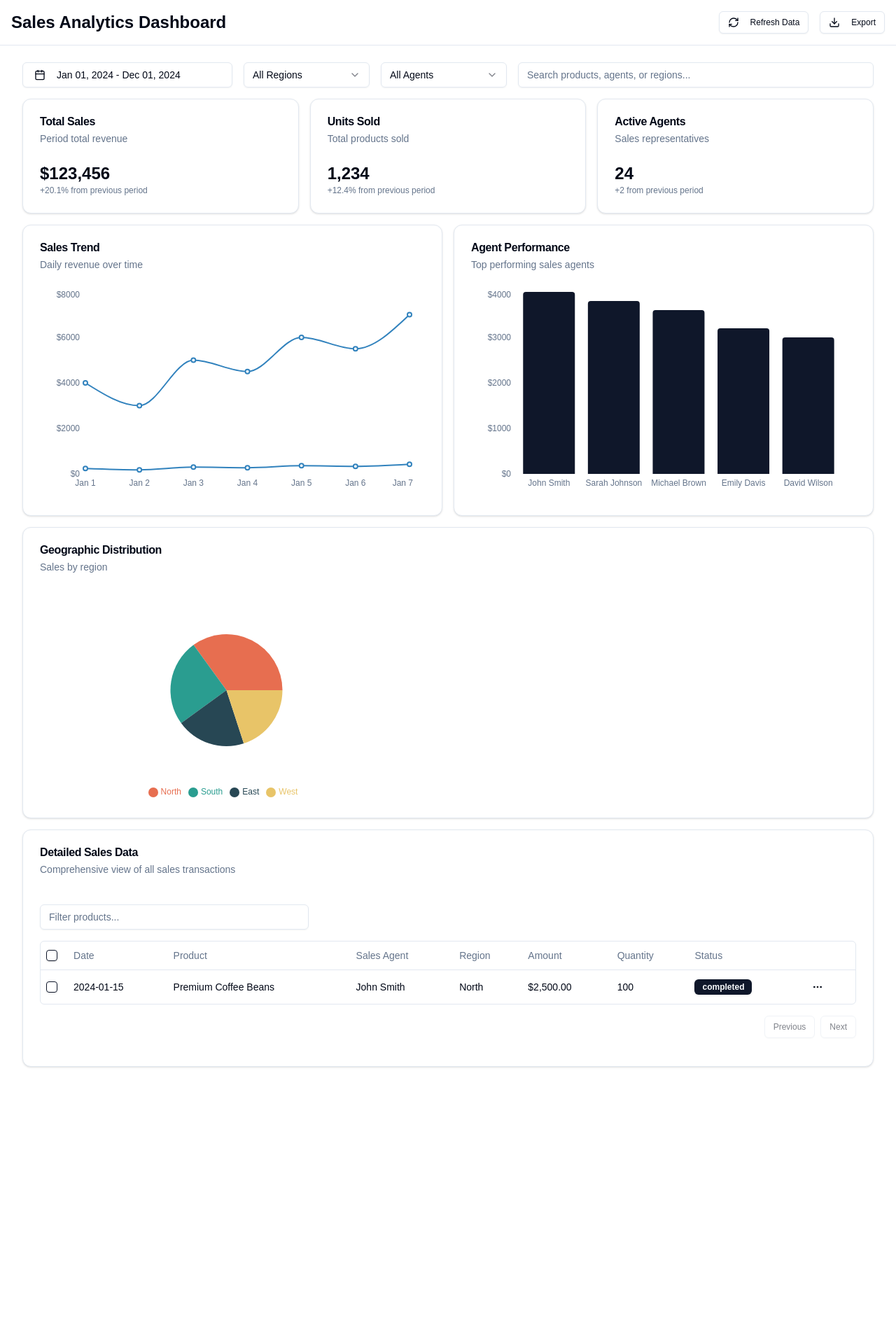
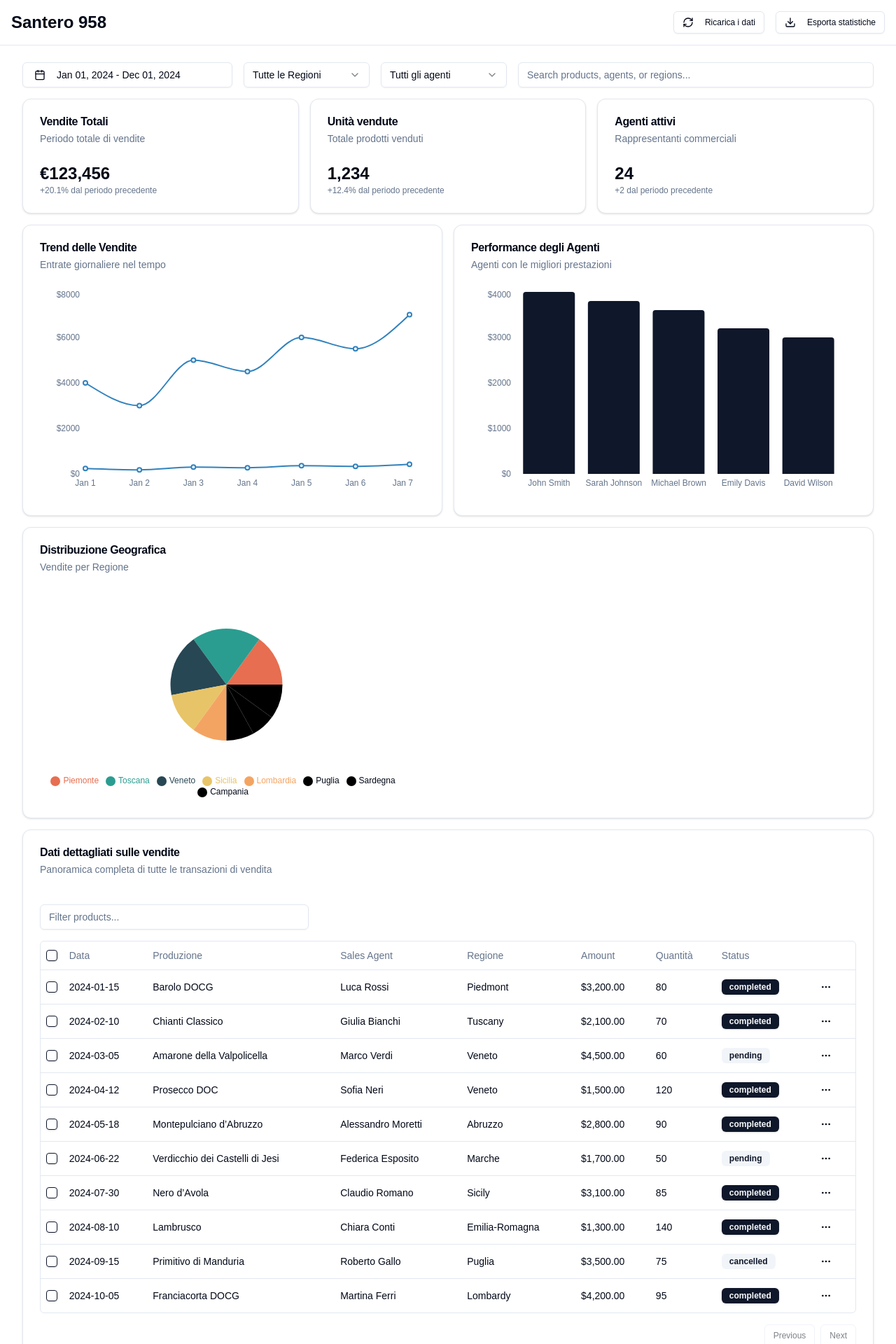
Before and after one commit to GabrieleMasciulli/crm-958, a Next.js app: page / in a window 1280 px wide. Shown: the top 1920 px of the page at 70% size. Before the commit the page ends 1556 px from the top, so only its background shows below. Built offline with nearby package versions, Linux system fonts and the light colour scheme.

Commit message:
translated strings into ita, create agents page

```diff
--- a/package.json
+++ b/package.json
@@ -9,6 +9,7 @@
     "lint": "next lint"
   },
   "dependencies": {
+    "@heroicons/react": "^2.2.0",
     "@radix-ui/react-checkbox": "^1.1.2",
     "@radix-ui/react-dropdown-menu": "^2.1.2",
     "@radix-ui/react-popover": "^1.1.2",
@@ -24,6 +25,7 @@
     "react-day-picker": "^8.10.1",
     "react-dom": "19.0.0-rc-66855b96-20241106",
     "recharts": "^2.13.3",
+    "solid": "link:@heroicons/react/solid",
     "tailwind-merge": "^2.5.5",
     "tailwindcss-animate": "^1.0.7"
   },
--- /dev/null
+++ b/src/app/agents/page.tsx
@@ -0,0 +1,5 @@
+import Agents from "@/components/agents";
+
+export default function Home() {
+  return <Agents />;
+}
--- /dev/null
+++ b/src/components/agents.tsx
@@ -0,0 +1,53 @@
+"use client";
+
+import agentSummary from "@/lib/data/agentsData";
+import { BeakerIcon } from "@heroicons/react/24/solid";
+
+export default function Agents() {
+  return (
+    <div className="p-6">
+      <h1 className="text-3xl font-bold mb-6">Riepilogo Agenti</h1>
+      <div className="space-y-4">
+        {agentSummary.map((agent, index) => (
+          <div
+            key={index}
+            className="p-4 border border-gray-300 rounded-lg shadow-md"
+          >
+            <svg
+              xmlns="http://www.w3.org/2000/svg"
+              viewBox="0 0 24 24"
+              fill="currentColor"
+              className="size-9"
+            >
+              <path
+                fillRule="evenodd"
+                d="M18.685 19.097A9.723 9.723 0 0 0 21.75 12c0-5.385-4.365-9.75-9.75-9.75S2.25 6.615 2.25 12a9.723 9.723 0 0 0 3.065 7.097A9.716 9.716 0 0 0 12 21.75a9.716 9.716 0 0 0 6.685-2.653Zm-12.54-1.285A7.486 7.486 0 0 1 12 15a7.486 7.486 0 0 1 5.855 2.812A8.224 8.224 0 0 1 12 20.25a8.224 8.224 0 0 1-5.855-2.438ZM15.75 9a3.75 3.75 0 1 1-7.5 0 3.75 3.75 0 0 1 7.5 0Z"
+                clipRule="evenodd"
+              />
+            </svg>
+
+            <h2 className="text-xl font-semibold mb-2">{agent.name}</h2>
+            <p className="text-sm text-gray-600 mb-2">
+              <strong>Vendite Totali:</strong> {agent.totalSales}
+            </p>
+            <p className="text-sm text-gray-600 mb-2">
+              <strong>Regioni Coperte:</strong> {agent.regions.join(", ")}
+            </p>
+            <p className="text-sm text-gray-600 mb-2">
+              <strong>Totale Venduto:</strong> €{" "}
+              {agent.totalAmount.toLocaleString()}
+            </p>
+            <p className="text-sm text-gray-600 mb-2">
+              <strong>Numero Clienti:</strong> {agent.totalClients}
+            </p>
+            <p className="text-sm text-gray-600">
+              <strong>Cliente con Maggior Vendite:</strong>{" "}
+              {agent.topClient.product} (€{" "}
+              {agent.topClient.amount.toLocaleString()})
+            </p>
+          </div>
+        ))}
+      </div>
+    </div>
+  );
+}
--- a/src/components/columns.tsx
+++ b/src/components/columns.tsx
@@ -1,8 +1,8 @@
-"use client"
+"use client";
 
-import { ColumnDef } from "@tanstack/react-table"
-import { Badge } from "@/components/ui/badge"
-import { Checkbox } from "@/components/ui/checkbox"
+import { ColumnDef } from "@tanstack/react-table";
+import { Badge } from "@/components/ui/badge";
+import { Checkbox } from "@/components/ui/checkbox";
 import {
   DropdownMenu,
   DropdownMenuContent,
@@ -10,20 +10,20 @@ import {
   DropdownMenuLabel,
   DropdownMenuSeparator,
   DropdownMenuTrigger,
-} from "@/components/ui/dropdown-menu"
-import { Button } from "@/components/ui/button"
-import { MoreHorizontal } from "lucide-react"
+} from "@/components/ui/dropdown-menu";
+import { Button } from "@/components/ui/button";
+import { MoreHorizontal } from "lucide-react";
 
 export type Sale = {
-  id: string
-  date: string
-  product: string
-  agent: string
-  region: string
-  amount: number
-  quantity: number
-  status: string
-}
+  id: string;
+  date: string;
+  product: string;
+  agent: string;
+  region: string;
+  amount: number;
+  quantity: number;
+  status: string;
+};
 
 export const columns: ColumnDef<Sale>[] = [
   {
@@ -47,11 +47,11 @@ export const columns: ColumnDef<Sale>[] = [
   },
   {
     accessorKey: "date",
-    header: "Date",
+    header: "Data",
   },
   {
     accessorKey: "product",
-    header: "Product",
+    header: "Produzione",
   },
   {
     accessorKey: "agent",
@@ -59,42 +59,40 @@ export const columns: ColumnDef<Sale>[] = [
   },
   {
     accessorKey: "region",
-    header: "Region",
+    header: "Regione",
   },
   {
     accessorKey: "amount",
     header: "Amount",
     cell: ({ row }) => {
-      const amount = parseFloat(row.getValue("amount"))
+      const amount = parseFloat(row.getValue("amount"));
       const formatted = new Intl.NumberFormat("en-US", {
         style: "currency",
         currency: "USD",
-      }).format(amount)
-      return formatted
+      }).format(amount);
+      return formatted;
     },
   },
   {
     accessorKey: "quantity",
-    header: "Quantity",
+    header: "Quantità",
   },
   {
     accessorKey: "status",
     header: "Status",
     cell: ({ row }) => {
-      const status = row.getValue("status") as string
+      const status = row.getValue("status") as string;
       return (
-        <Badge
-          variant={status === "completed" ? "default" : "secondary"}
-        >
+        <Badge variant={status === "completed" ? "default" : "secondary"}>
           {status}
         </Badge>
-      )
+      );
     },
   },
   {
     id: "actions",
     cell: ({ row }) => {
-      const sale = row.original
+      const sale = row.original;
       return (
         <DropdownMenu>
           <DropdownMenuTrigger asChild>
@@ -115,7 +113,7 @@ export const columns: ColumnDef<Sale>[] = [
             <DropdownMenuItem>View payment</DropdownMenuItem>
           </DropdownMenuContent>
         </DropdownMenu>
-      )
+      );
     },
   },
-]
+];
--- a/src/components/dashboard.tsx
+++ b/src/components/dashboard.tsx
@@ -1,144 +1,155 @@
-'use client'
+"use client";
 
-import { useState } from 'react'
+import { useState } from "react";
 import {
   Card,
   CardContent,
   CardDescription,
   CardHeader,
   CardTitle,
-} from '@/components/ui/card'
+} from "@/components/ui/card";
 import {
   Select,
   SelectContent,
   SelectItem,
   SelectTrigger,
   SelectValue,
-} from '@/components/ui/select'
-import { DatePickerWithRange } from '@/components/date-range-picker'
-import { DataTable } from '@/components/data-table'
-import { columns } from '@/components/columns'
-import { SalesChart } from '@/components/sales-chart'
-import { AgentPerformanceChart } from '@/components/agent-performance'
-import { GeographicDistribution } from '@/components/geographic-distribution'
-import { Input } from '@/components/ui/input'
-import { Button } from '@/components/ui/button'
-import { Download, RefreshCw } from 'lucide-react'
-
+} from "@/components/ui/select";
+import { DatePickerWithRange } from "@/components/date-range-picker";
+import { DataTable } from "@/components/data-table";
+import { columns } from "@/components/columns";
+import { SalesChart } from "@/components/sales-chart";
+import { AgentPerformanceChart } from "@/components/agent-performance";
+import { GeographicDistribution } from "@/components/geographic-distribution";
+import { Input } from "@/components/ui/input";
+import { Button } from "@/components/ui/button";
+import { Download, RefreshCw } from "lucide-react";
+import salesData from "@/lib/data/salesData";
+import Link from "next/link";
 // Sample data - in a real app, this would come from your backend
-const data = [
-  {
-    id: '1',
-    date: '2024-01-15',
-    product: 'Premium Coffee Beans',
-    agent: 'John Smith',
-    region: 'North',
-    amount: 2500,
-    quantity: 100,
-    status: 'completed',
-  },
-  // ... more data
-]
 
 export default function Dashboard() {
   const [dateRange, setDateRange] = useState({
     from: new Date(2024, 0, 1),
     to: new Date(),
-  })
+  });
 
   return (
-    <div className='flex min-h-screen flex-col'>
-      <div className='border-b'>
-        <div className='flex h-16 items-center px-4'>
-          <h1 className='text-2xl font-bold'>Sales Analytics Dashboard</h1>
-          <div className='ml-auto flex items-center space-x-4'>
-            <Button variant='outline' size='sm'>
-              <RefreshCw className='mr-2 h-4 w-4' />
-              Refresh Data
+    <div className="flex min-h-screen flex-col">
+      <div className="border-b">
+        <div className="flex h-16 items-center px-4">
+          <h1 className="text-2xl font-bold">Santero 958</h1>
+          <div className="ml-auto flex items-center space-x-4">
+            <Button variant="outline" size="sm">
+              <RefreshCw className="mr-2 h-4 w-4" />
+              Ricarica i dati
             </Button>
-            <Button variant='outline' size='sm'>
-              <Download className='mr-2 h-4 w-4' />
-              Export
+            <Button variant="outline" size="sm">
+              <Download className="mr-2 h-4 w-4" />
+              Esporta statistiche
             </Button>
           </div>
         </div>
       </div>
-      <div className='flex-1 space-y-4 p-8 pt-6'>
-        <div className='flex flex-col space-y-4 lg:flex-row lg:space-x-4 lg:space-y-0'>
-          <div className='flex items-center space-x-4'>
+      <div className="flex-1 space-y-4 p-8 pt-6">
+        <div className="flex flex-col space-y-4 lg:flex-row lg:space-x-4 lg:space-y-0">
+          <div className="flex items-center space-x-4">
             <DatePickerWithRange date={dateRange} setDate={setDateRange} />
-            <Select defaultValue='all'>
-              <SelectTrigger className='w-[180px]'>
-                <SelectValue placeholder='Select Region' />
+            <Select defaultValue="all">
+              <SelectTrigger className="w-[180px]">
+                <SelectValue placeholder="Seleziona Regione" />
               </SelectTrigger>
               <SelectContent>
-                <SelectItem value='all'>All Regions</SelectItem>
-                <SelectItem value='north'>North</SelectItem>
-                <SelectItem value='south'>South</SelectItem>
-                <SelectItem value='east'>East</SelectItem>
-                <SelectItem value='west'>West</SelectItem>
+                <SelectItem value="all">Tutte le Regioni</SelectItem>
+                <SelectItem value="abruzzo">Abruzzo</SelectItem>
+                <SelectItem value="basilicata">Basilicata</SelectItem>
+                <SelectItem value="calabria">Calabria</SelectItem>
+                <SelectItem value="campania">Campania</SelectItem>
+                <SelectItem value="emilia-romagna">Emilia-Romagna</SelectItem>
+                <SelectItem value="friuli-venezia-giulia">
+                  Friuli-Venezia Giulia
+                </SelectItem>
+                <SelectItem value="lazio">Lazio</SelectItem>
+                <SelectItem value="liguria">Liguria</SelectItem>
+                <SelectItem value="lombardia">Lombardia</SelectItem>
+                <SelectItem value="marche">Marche</SelectItem>
+                <SelectItem value="molise">Molise</SelectItem>
+                <SelectItem value="piemonte">Piemonte</SelectItem>
+                <SelectItem value="puglia">Puglia</SelectItem>
+                <SelectItem value="sardegna">Sardegna</SelectItem>
+                <SelectItem value="sicilia">Sicilia</SelectItem>
+                <SelectItem value="toscana">Toscana</SelectItem>
+                <SelectItem value="trentino-alto-adige">
+                  Trentino-Alto Adige
+                </SelectItem>
+                <SelectItem value="umbria">Umbria</SelectItem>
+                <SelectItem value="valle-d-aosta">Valle d'Aosta</SelectItem>
+                <SelectItem value="veneto">Veneto</SelectItem>
               </SelectContent>
             </Select>
-            <Select defaultValue='all'>
-              <SelectTrigger className='w-[180px]'>
-                <SelectValue placeholder='Select Agent' />
+
+            <Select defaultValue="all">
+              <SelectTrigger className="w-[180px]">
+                <SelectValue placeholder="Select Agent" />
               </SelectTrigger>
               <SelectContent>
-                <SelectItem value='all'>All Agents</SelectItem>
-                <SelectItem value='direct'>Direct Sales</SelectItem>
-                <SelectItem value='agents'>Sales Agents</SelectItem>
+                <SelectItem value="all">Tutti gli agenti</SelectItem>
+                <SelectItem value="direct">Agenti Diretti</SelectItem>
+                <SelectItem value="agents">Agenti Affiliati</SelectItem>
               </SelectContent>
             </Select>
           </div>
-          <div className='flex-1'>
-            <Input placeholder='Search products, agents, or regions...' />
+          <div className="flex-1">
+            <Input placeholder="Search products, agents, or regions..." />
           </div>
         </div>
 
-        <div className='grid gap-4 md:grid-cols-2 lg:grid-cols-3'>
+        <div className="grid gap-4 md:grid-cols-2 lg:grid-cols-3">
           <Card>
             <CardHeader>
-              <CardTitle>Total Sales</CardTitle>
-              <CardDescription>Period total revenue</CardDescription>
+              <CardTitle>Vendite Totali</CardTitle>
+              <CardDescription>Periodo totale di vendite</CardDescription>
             </CardHeader>
             <CardContent>
-              <div className='text-2xl font-bold'>$123,456</div>
-              <p className='text-xs text-muted-foreground'>
-                +20.1% from previous period
+              <div className="text-2xl font-bold">€123,456</div>
+              <p className="text-xs text-muted-foreground">
+                +20.1% dal periodo precedente
               </p>
             </CardContent>
           </Card>
           <Card>
             <CardHeader>
-              <CardTitle>Units Sold</CardTitle>
-              <CardDescription>Total products sold</CardDescription>
+              <CardTitle>Unità vendute</CardTitle>
+              <CardDescription>Totale prodotti venduti</CardDescription>
             </CardHeader>
             <CardContent>
-              <div className='text-2xl font-bold'>1,234</div>
-              <p className='text-xs text-muted-foreground'>
-                +12.4% from previous period
+              <div className="text-2xl font-bold">1,234</div>
+              <p className="text-xs text-muted-foreground">
+                +12.4% dal periodo precedente
               </p>
             </CardContent>
           </Card>
+          <Link href="/agents" passHref>
             <Card>
               <CardHeader>
-              <CardTitle>Active Agents</CardTitle>
-              <CardDescription>Sales representatives</CardDescription>
+                <CardTitle>Agenti attivi</CardTitle>
+                <CardDescription>Rappresentanti commerciali</CardDescription>
               </CardHeader>
               <CardContent>
-              <div className='text-2xl font-bold'>24</div>
-              <p className='text-xs text-muted-foreground'>
-                +2 from previous period
+                <div className="text-2xl font-bold">24</div>
+                <p className="text-xs text-muted-foreground">
+                  +2 dal periodo precedente
                 </p>
               </CardContent>
             </Card>
+          </Link>
         </div>
 
-        <div className='grid gap-4 md:grid-cols-2'>
+        <div className="grid gap-4 md:grid-cols-2">
           <Card>
             <CardHeader>
-              <CardTitle>Sales Trend</CardTitle>
-              <CardDescription>Daily revenue over time</CardDescription>
+              <CardTitle>Trend delle Vendite</CardTitle>
+              <CardDescription>Entrate giornaliere nel tempo</CardDescription>
             </CardHeader>
             <CardContent>
               <SalesChart />
@@ -146,8 +157,10 @@ export default function Dashboard() {
           </Card>
           <Card>
             <CardHeader>
-              <CardTitle>Agent Performance</CardTitle>
-              <CardDescription>Top performing sales agents</CardDescription>
+              <CardTitle>Performance degli Agenti</CardTitle>
+              <CardDescription>
+                Agenti con le migliori prestazioni
+              </CardDescription>
             </CardHeader>
             <CardContent>
               <AgentPerformanceChart />
@@ -157,8 +170,8 @@ export default function Dashboard() {
 
         <Card>
           <CardHeader>
-            <CardTitle>Geographic Distribution</CardTitle>
-            <CardDescription>Sales by region</CardDescription>
+            <CardTitle>Distribuzione Geografica</CardTitle>
+            <CardDescription>Vendite per Regione</CardDescription>
           </CardHeader>
           <CardContent>
             <GeographicDistribution />
@@ -167,16 +180,16 @@ export default function Dashboard() {
 
         <Card>
           <CardHeader>
-            <CardTitle>Detailed Sales Data</CardTitle>
+            <CardTitle>Dati dettagliati sulle vendite</CardTitle>
             <CardDescription>
-              Comprehensive view of all sales transactions
+              Panoramica completa di tutte le transazioni di vendita
             </CardDescription>
           </CardHeader>
           <CardContent>
-            <DataTable columns={columns} data={data} />
+            <DataTable columns={columns} data={salesData} />
           </CardContent>
         </Card>
       </div>
     </div>
-  )
+  );
 }
--- a/src/components/geographic-distribution.tsx
+++ b/src/components/geographic-distribution.tsx
@@ -1,61 +1,49 @@
-'use client'
+"use client";
 
-import { Pie, PieChart, ResponsiveContainer, Cell, Legend } from 'recharts'
+import { Pie, PieChart, ResponsiveContainer, Cell, Legend } from "recharts";
 import {
   ChartContainer,
   ChartTooltip,
   ChartTooltipContent,
-} from '@/components/ui/chart'
-
-const data = [
-  {
-    name: 'North',
-    value: 35,
-  },
-  {
-    name: 'South',
-    value: 25,
-  },
-  {
-    name: 'East',
-    value: 20,
-  },
-  {
-    name: 'West',
-    value: 20,
-  },
-]
+} from "@/components/ui/chart";
+import geographicSalesData from "@/lib/data/geograficSalesData";
 
 const COLORS = [
-  'hsl(var(--chart-1))',
-  'hsl(var(--chart-2))',
-  'hsl(var(--chart-3))',
-  'hsl(var(--chart-4))',
-]
+  "hsl(var(--chart-1))",
+  "hsl(var(--chart-2))",
+  "hsl(var(--chart-3))",
+  "hsl(var(--chart-4))",
+  "hsl(var(--chart-5))",
+  "hsl(var(--chart-6))",
+  "hsl(var(--chart-7))",
+  "hsl(var(--chart-8))",
+  "hsl(var(--chart-9))",
+  "hsl(var(--chart-10))",
+];
 
 export function GeographicDistribution() {
   return (
     <ChartContainer
       config={{
         value: {
-          label: 'Sales Distribution (%)',
-          color: 'hsl(var(--chart-1))',
+          label: "Sales Distribution (%)",
+          color: "hsl(var(--chart-1))",
         },
       }}
-      className='h-[300px]'
+      className="h-[300px]"
     >
-      <ResponsiveContainer width='100%' height='100%'>
+      <ResponsiveContainer width="100%" height="100%">
         <PieChart>
           <Pie
-            data={data}
-            cx='50%'
-            cy='50%'
+            data={geographicSalesData}
+            cx="50%"
+            cy="50%"
             labelLine={false}
             outerRadius={80}
-            fill='#8884d8'
-            dataKey='value'
+            fill="#8884d8"
+            dataKey="value"
           >
-            {data.map((entry, index) => (
+            {geographicSalesData.map((entry, index) => (
               <Cell
                 key={`cell-${index}`}
                 fill={COLORS[index % COLORS.length]}
@@ -63,9 +51,10 @@ export function GeographicDistribution() {
             ))}
           </Pie>
           <ChartTooltip content={<ChartTooltipContent />} />
+
           <Legend />
         </PieChart>
       </ResponsiveContainer>
     </ChartContainer>
-  )
+  );
 }
--- /dev/null
+++ b/src/lib/data/agentsData.tsx
@@ -0,0 +1,84 @@
+const agentSummary = [
+  {
+    name: "Luca Rossi",
+    totalSales: 1,
+    regions: ["Piedmont"],
+    totalAmount: 3200,
+    totalClients: 1,
+    topClient: { product: "Barolo DOCG", amount: 3200 },
+  },
+  {
+    name: "Giulia Bianchi",
+    totalSales: 1,
+    regions: ["Tuscany"],
+    totalAmount: 2100,
+    totalClients: 1,
+    topClient: { product: "Chianti Classico", amount: 2100 },
+  },
+  {
+    name: "Marco Verdi",
+    totalSales: 1,
+    regions: ["Veneto"],
+    totalAmount: 4500,
+    totalClients: 1,
+    topClient: { product: "Amarone della Valpolicella", amount: 4500 },
+  },
+  {
+    name: "Sofia Neri",
+    totalSales: 1,
+    regions: ["Veneto"],
+    totalAmount: 1500,
+    totalClients: 1,
+    topClient: { product: "Prosecco DOC", amount: 1500 },
+  },
+  {
+    name: "Alessandro Moretti",
+    totalSales: 1,
+    regions: ["Abruzzo"],
+    totalAmount: 2800,
+    totalClients: 1,
+    topClient: { product: "Montepulciano d’Abruzzo", amount: 2800 },
+  },
+  {
+    name: "Federica Esposito",
+    totalSales: 1,
+    regions: ["Marche"],
+    totalAmount: 1700,
+    totalClients: 1,
+    topClient: { product: "Verdicchio dei Castelli di Jesi", amount: 1700 },
+  },
+  {
+    name: "Claudio Romano",
+    totalSales: 1,
+    regions: ["Sicily"],
+    totalAmount: 3100,
+    totalClients: 1,
+    topClient: { product: "Nero d’Avola", amount: 3100 },
+  },
+  {
+    name: "Chiara Conti",
+    totalSales: 1,
+    regions: ["Emilia-Romagna"],
+    totalAmount: 1300,
+    totalClients: 1,
+    topClient: { product: "Lambrusco", amount: 1300 },
+  },
+  {
+    name: "Roberto Gallo",
+    totalSales: 1,
+    regions: ["Puglia"],
+    totalAmount: 3500,
+    totalClients: 1,
+    topClient: { product: "Primitivo di Manduria", amount: 3500 },
+  },
+  {
+    name: "Martina Ferri",
+    totalSales: 1,
+    regions: ["Lombardy"],
+    totalAmount: 4200,
+    totalClients: 1,
+    topClient: { product: "Franciacorta DOCG", amount: 4200 },
+  },
+];
+
+export default agentSummary;
--- /dev/null
+++ b/src/lib/data/geograficSalesData.tsx
@@ -0,0 +1,36 @@
+const geographicSalesData = [
+  {
+    name: "Piemonte",
+    value: 15,
+  },
+  {
+    name: "Toscana",
+    value: 20,
+  },
+  {
+    name: "Veneto",
+    value: 18,
+  },
+  {
+    name: "Sicilia",
+    value: 12,
+  },
+  {
+    name: "Lombardia",
+    value: 10,
+  },
+  {
+    name: "Puglia",
+    value: 8,
+  },
+  {
+    name: "Sardegna",
+    value: 7,
+  },
+  {
+    name: "Campania",
+    value: 10,
+  },
+];
+
+export default geographicSalesData;
--- /dev/null
+++ b/src/lib/data/salesData.tsx
@@ -0,0 +1,104 @@
+const salesData = [
+  {
+    id: "1",
+    date: "2024-01-15",
+    product: "Barolo DOCG",
+    agent: "Luca Rossi",
+    region: "Piedmont",
+    amount: 3200,
+    quantity: 80,
+    status: "completed",
+  },
+  {
+    id: "2",
+    date: "2024-02-10",
+    product: "Chianti Classico",
+    agent: "Giulia Bianchi",
+    region: "Tuscany",
+    amount: 2100,
+    quantity: 70,
+    status: "completed",
+  },
+  {
+    id: "3",
+    date: "2024-03-05",
+    product: "Amarone della Valpolicella",
+    agent: "Marco Verdi",
+    region: "Veneto",
+    amount: 4500,
+    quantity: 60,
+    status: "pending",
+  },
+  {
+    id: "4",
+    date: "2024-04-12",
+    product: "Prosecco DOC",
+    agent: "Sofia Neri",
+    region: "Veneto",
+    amount: 1500,
+    quantity: 120,
+    status: "completed",
+  },
+  {
+    id: "5",
+    date: "2024-05-18",
+    product: "Montepulciano d’Abruzzo",
+    agent: "Alessandro Moretti",
+    region: "Abruzzo",
+    amount: 2800,
+    quantity: 90,
+    status: "completed",
+  },
+  {
+    id: "6",
+    date: "2024-06-22",
+    product: "Verdicchio dei Castelli di Jesi",
+    agent: "Federica Esposito",
+    region: "Marche",
+    amount: 1700,
+    quantity: 50,
+    status: "pending",
+  },
+  {
+    id: "7",
+    date: "2024-07-30",
+    product: "Nero d’Avola",
+    agent: "Claudio Romano",
+    region: "Sicily",
+    amount: 3100,
+    quantity: 85,
+    status: "completed",
+  },
+  {
+    id: "8",
+    date: "2024-08-10",
+    product: "Lambrusco",
+    agent: "Chiara Conti",
+    region: "Emilia-Romagna",
+    amount: 1300,
+    quantity: 140,
+    status: "completed",
+  },
+  {
+    id: "9",
+    date: "2024-09-15",
+    product: "Primitivo di Manduria",
+    agent: "Roberto Gallo",
+    region: "Puglia",
+    amount: 3500,
+    quantity: 75,
+    status: "cancelled",
+  },
+  {
+    id: "10",
+    date: "2024-10-05",
+    product: "Franciacorta DOCG",
+    agent: "Martina Ferri",
+    region: "Lombardy",
+    amount: 4200,
+    quantity: 95,
+    status: "completed",
+  },
+];
+
+export default salesData;
```
Also changed, not shown: public/person-icon-iconic-design-vector-18314793.jpg (added), 1 other file (tests, documents, lock files or other folders). Lines whose indentation alone changed are shown as unchanged.
